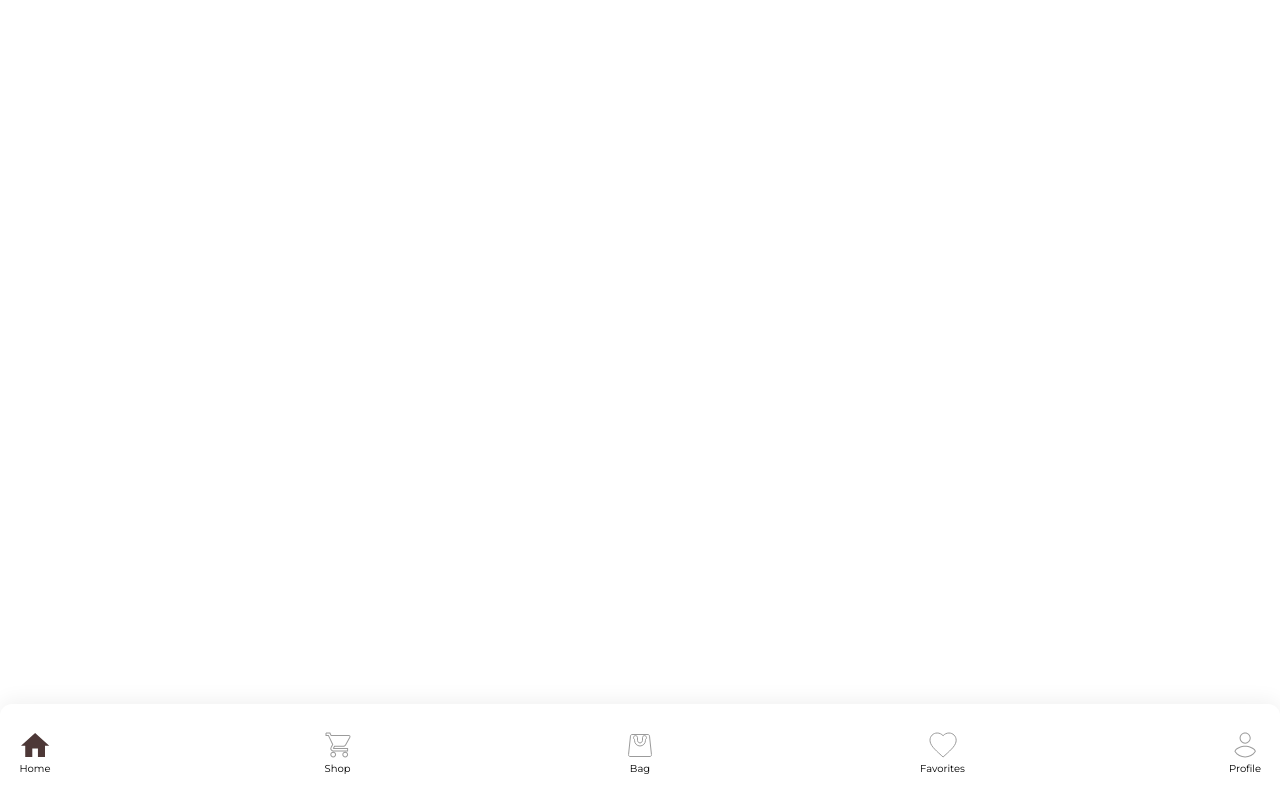
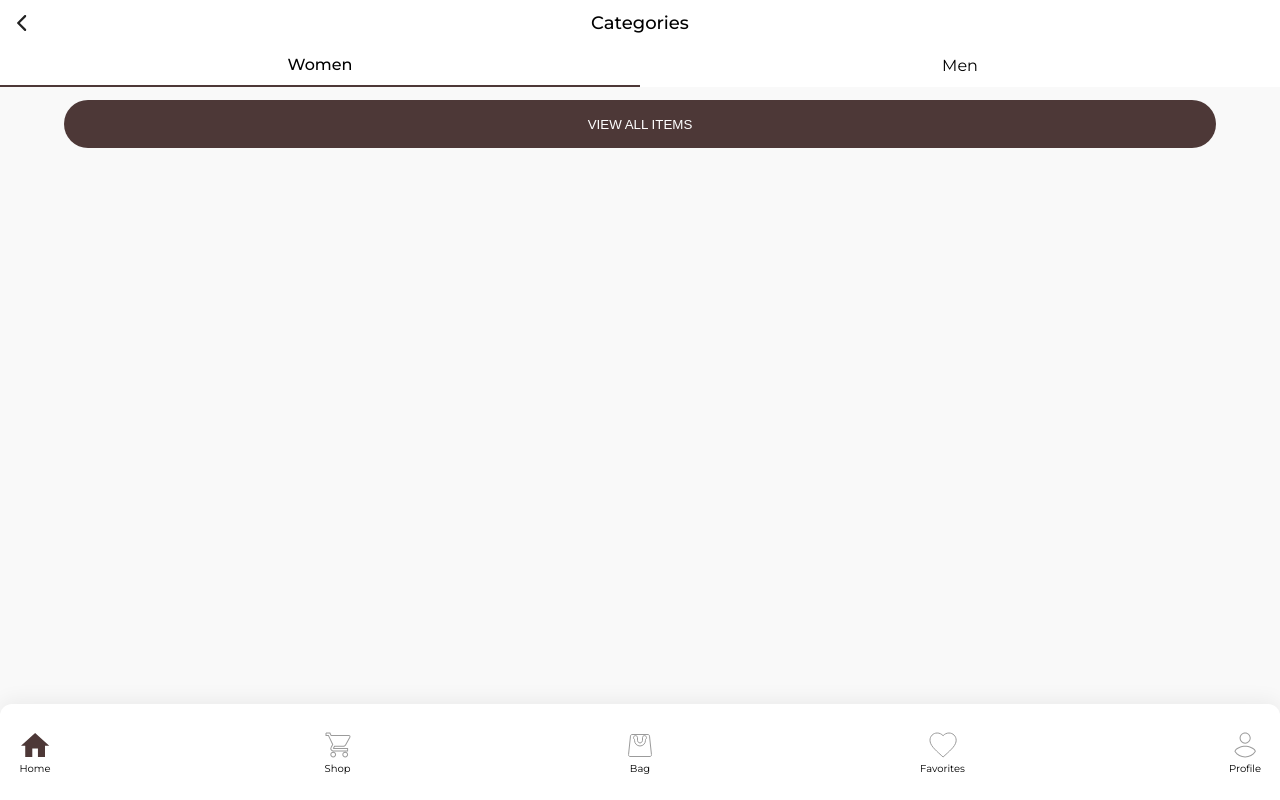
Before and after one commit to expeditus303/projeto15-fashion-vault-front, a React (Create React App) app: page /shop in a window 1280 px wide. Built offline with nearby package versions, Linux system fonts and the light colour scheme.

Commit message:
add dinamic header

```diff
--- a/src/App.jsx
+++ b/src/App.jsx
@@ -1,24 +1,32 @@
 import { BrowserRouter, Route, Routes } from "react-router-dom";
 import styled from "styled-components";
 import HomePage from "./pages/HomePage";
+import Header from "./components/Header/Header";
 import Footer from "./components/Footer/Footer";
+import BagPage from "./pages/BagPage";
 import ShopPage from "./pages/ShopPage";
 import React, { createContext, useState } from "react";
+export const HeaderDataContext = createContext();
 
 export default function App() {
-  const [headerData, setHeaderData] = useState();
-
-  const HeaderData = React.createContext();
+  const [headerData, setHeaderData] = useState({
+    returnButton: false,
+    headerTitle: ""
+  });
 
   return (
     <PagesContainer>
+      <HeaderDataContext.Provider value={{ headerData, setHeaderData }}>
         <BrowserRouter>
+          <Header headerData={headerData} />
           <Routes>
             <Route path="/home" element={<HomePage />} />
             <Route path="/shop" element={<ShopPage />} />
+            <Route path="/bag" element={<BagPage />} />
           </Routes>
           <Footer />
         </BrowserRouter>
+      </HeaderDataContext.Provider>
     </PagesContainer>
   );
 }
@@ -26,4 +34,5 @@ export default function App() {
 const PagesContainer = styled.main`
   width: 100%;
   height: 100%;
+  background-color: black;
 `;
--- /dev/null
+++ b/src/components/Header/Header.jsx
@@ -0,0 +1,47 @@
+import { useContext } from "react";
+import styled from "styled-components";
+import { HeaderDataContext } from "../../App";
+
+export default function Header() {
+  const { headerData } = useContext(HeaderDataContext);
+
+  return (
+    <HeaderContainer>
+      {headerData.returnButton && (
+        <img src="assets/icons/Navigation-Bar/iconbackIcon.svg" alt="" />
+      )}
+      <p>{headerData.headerTitle}</p>
+    </HeaderContainer>
+  );
+}
+
+const HeaderContainer = styled.div`
+  z-index: 1;
+  background-color: white;
+  width: 100%;
+  height: 45px;
+  position: fixed;
+  padding-left: 10px;
+  display: flex;
+  align-items: center;
+  top: 0;
+  left: 0;
+  img {
+    width: 24px;
+  }
+  p {
+    position: absolute;
+    left: 50%;
+    transform: translateX(-50%);
+    height: 100%;
+    display: flex;
+    align-items: center;
+    justify-content: center;
+    font-family: Montserrat;
+    font-weight: 500;
+    font-size: 18px;
+    line-height: 22px;
+    letter-spacing: 0px;
+    text-align: center;
+  }
+`;
--- a/src/components/HomePage/HomeContent.jsx
+++ b/src/components/HomePage/HomeContent.jsx
@@ -56,6 +56,7 @@ const BottomImages = styled.div`
 `;
 
 const MainImage = styled.div`
+  z-index: 3;
   position: relative;
   img {
     height: 43vh;
--- /dev/null
+++ b/src/components/ShopPage/CategoriesContent.jsx
@@ -0,0 +1,86 @@
+import { useState } from "react";
+import styled from "styled-components";
+
+export default function CategoriesContent() {
+  const [selected, setSelected] = useState("women");
+
+  function clickGender(gender) {
+    setSelected(gender);
+  }
+
+  return (
+    <CategoriesContainer>
+      <NavBarCategories>
+        <WomenButton onClick={() => clickGender("women")} selected={selected}>
+          <h2>Women</h2>
+        </WomenButton>
+        <MenButton onClick={() => clickGender("men")} selected={selected}>
+          <h2>Men</h2>
+        </MenButton>
+      </NavBarCategories>
+      <AllItemsButton>
+        <button>VIEW ALL ITEMS</button>
+      </AllItemsButton>
+    </CategoriesContainer>
+  );
+}
+
+const AllItemsButton = styled.div`
+  padding-top: 100px;
+  width: 100%;
+  display: flex;
+  justify-content: center;
+  align-items: center;
+  button {
+    color: #ffffff;
+    background-color: #4d3837;
+    border-radius: 24px;
+    width: 90%;
+    height: 48px;
+    border: none;
+    :hover {
+      background-color: #392a29;
+    }
+  }
+`;
+
+const WomenButton = styled.div`
+  display: flex;
+  justify-content: center;
+  align-items: center;
+  width: 50%;
+  font-weight: ${(props) => props.selected === "women" && "500"};
+  border-bottom: ${(props) =>
+    props.selected === "women" && "2px solid #4d3837"};
+`;
+
+const MenButton = styled.div`
+  display: flex;
+  justify-content: center;
+  align-items: center;
+  width: 50%;
+  font-weight: ${(props) => props.selected === "men" && "500"};
+  border-bottom: ${(props) => props.selected === "men" && "2px solid #4d3837"};
+`;
+
+const NavBarCategories = styled.div`
+  background-color: #ffffff;
+  width: 100%;
+  height: 42px;
+  position: fixed;
+  top: 45px;
+  display: flex;
+  h2 {
+    font-family: Montserrat;
+    font-size: 16px;
+    line-height: 16px;
+    letter-spacing: 0em;
+    text-align: center;
+  }
+`;
+
+const CategoriesContainer = styled.div`
+  background-color: #f9f9f9;
+  width: 100vw;
+  height: 100vh;
+`;
--- a/src/components/ShopPage/ShopContent.jsx
+++ b/src/components/ShopPage/ShopContent.jsx
@@ -1,13 +1,8 @@
 import styled from "styled-components"
+import CategoriesContent from "./CategoriesContent"
 
 export default function ShopContent() {
     return (
-        <ShopContentContainer>
-
-        </ShopContentContainer>
+        <CategoriesContent />
     )
 }
-
-const ShopContentContainer = styled.div`
-
-`
--- /dev/null
+++ b/src/pages/BagPage.jsx
@@ -0,0 +1,23 @@
+import { useContext, useEffect } from "react";
+import { HeaderDataContext } from "../App";
+import styled from "styled-components";
+
+export default function BagPage() {
+  const { setHeaderData } = useContext(HeaderDataContext);
+
+  useEffect(() => {
+    setHeaderData({
+      returnButton: false,
+      headerTitle: "My Bag",
+    });
+  }, []);
+
+  return (
+    <BagContainer></BagContainer>
+  );
+}
+
+const BagContainer = styled.div`
+    width: 100vw;
+    height: 100vh;
+`
--- a/src/pages/ShopPage.jsx
+++ b/src/pages/ShopPage.jsx
@@ -1,7 +1,16 @@
 import ShopContent from "../components/ShopPage/ShopContent";
+import { useContext, useEffect } from "react";
+import { HeaderDataContext } from "../App";
 
 export default function ShopPage() {
-  return (
-    <ShopContent />
-  );
+  const { setHeaderData } = useContext(HeaderDataContext);
+
+  useEffect(() => {
+    setHeaderData({
+      returnButton: true,
+      headerTitle: "Categories",
+    });
+  }, []);
+
+  return <ShopContent />;
 }
```
Also changed, not shown: public/assets/icons/Navigation-Bar/iconbackIcon.svg (renamed from public/assets/icons/Navigation Bar/iconbackIcon.svg). Lines whose indentation alone changed are shown as unchanged.
